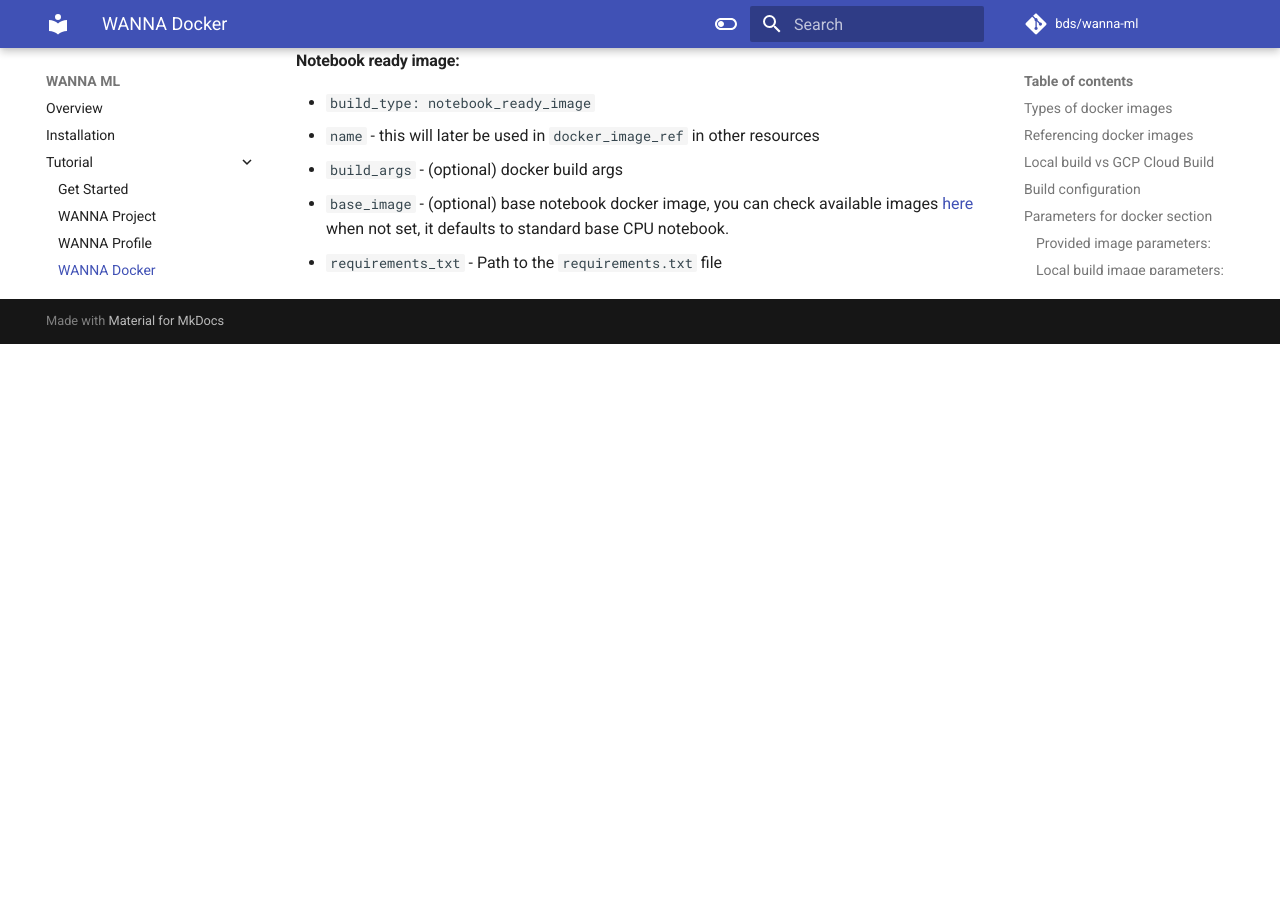
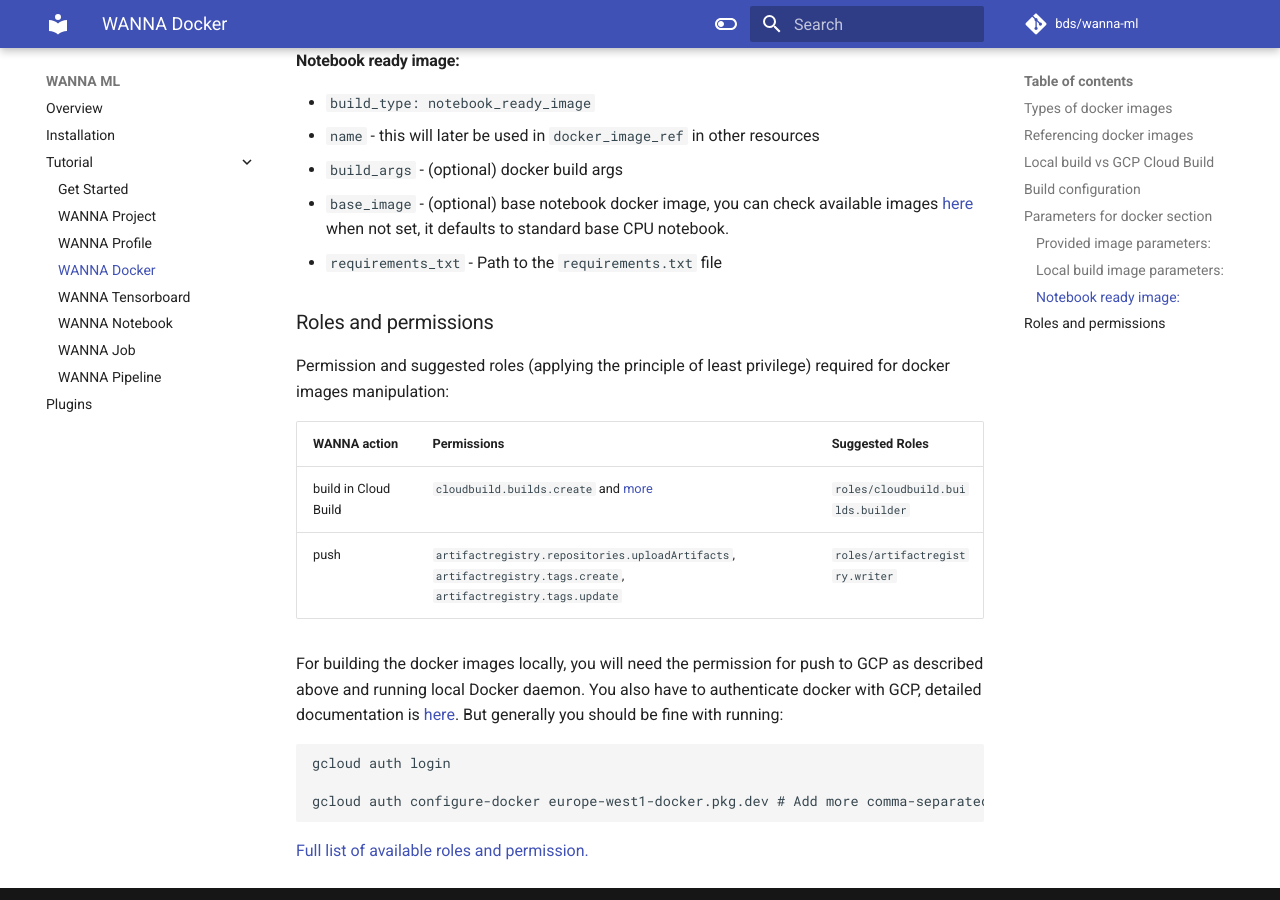
Before and after one commit to avast/wanna-ml, an MkDocs documentation site: the page built from docs/tutorial/docker.md, in a window 1280 px wide and 900 px high, scrolled down 2568 px. Built offline with MkDocs 1.6.1 and Material for MkDocs 9.7.7, drawn with Linux system fonts in a browser that asks for light colours; before the commit the page ends 2912 px from its top, so only the background shows below that.

Commit message:
docu: roles and perms

````diff
--- a/docs/tutorial/docker.md
+++ b/docs/tutorial/docker.md
@@ -112,3 +112,24 @@
 - `base_image` - (optional) base notebook docker image, you can check available images [here](https://cloud.google.com/deep-learning-vm/docs/images)
   when not set, it defaults to standard base CPU notebook.
 - `requirements_txt` - Path to the `requirements.txt` file
+
+
+### Roles and permissions
+Permission and suggested roles (applying the principle of least privilege) required for docker images manipulation:
+
+| WANNA action  | Permissions | Suggested Roles  |
+| -----------   | ----------- | ------ |
+| build in Cloud Build  | `cloudbuild.builds.create` and [more](https://cloud.google.com/build/docs/iam-roles-permissions)       | ` roles/cloudbuild.builds.builder`     |
+| push  | `artifactregistry.repositories.uploadArtifacts`, `artifactregistry.tags.create`, `artifactregistry.tags.update`      | `roles/artifactregistry.writer`       |
+
+For building the docker images locally, you will need the permission for push to GCP as described above and running local Docker daemon.
+You also have to authenticate docker with GCP, detailed documentation is [here](https://cloud.google.com/artifact-registry/docs/docker/authentication).
+But generally you should be fine with running:
+
+```bash
+gcloud auth login
+
+gcloud auth configure-docker europe-west1-docker.pkg.dev # Add more comma-separated repository hostnames if you wish
+```
+
+[Full list of available roles and permission.](https://cloud.google.com/build/docs/iam-roles-permissions)
````
Also changed, not shown: docs/tutorial/notebook.md (+13 -0 lines), docs/tutorial/tensorboard.md (+12 -0 lines), 1 other file.
